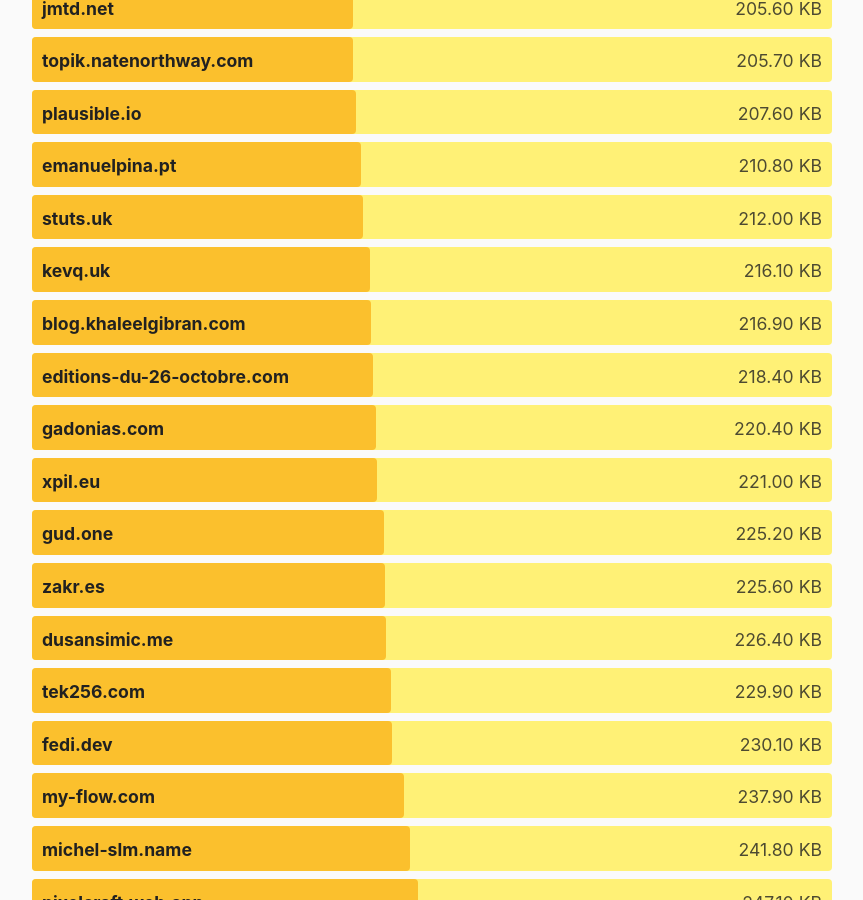
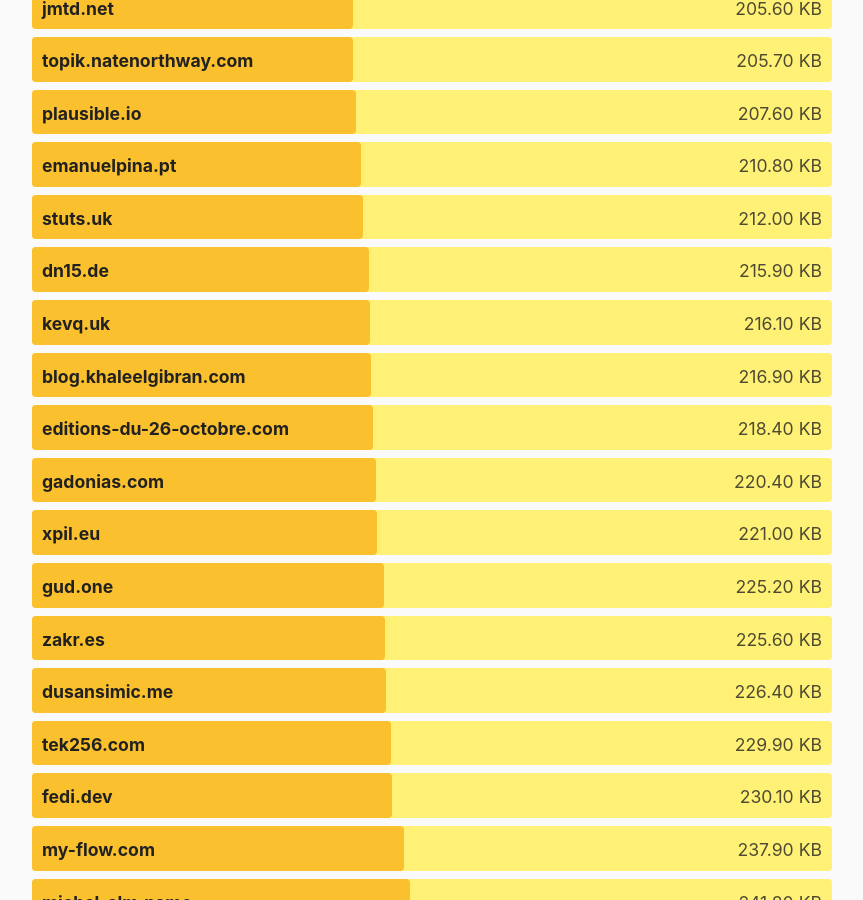
Before and after one commit to kevquirk/512kb.club, a Jekyll site: the page built from index.md, in a window 1280 px wide and 900 px high, scrolled down 12508 px. Shown: the whole window, without its empty margins (208-1071 px from the left). Built offline with Jekyll 4.4.1, drawn with Linux system fonts in a browser that asks for light colours.

Commit message:
Updated dn15.de
https://gtmetrix.com/reports/dn15.de/g8Prq0i2/

- domain: dn15.de
  url: https://dn15.de/
  size: 215.9
  last_checked: 2021-05-31

```diff
--- a/_data/sites.yml
+++ b/_data/sites.yml
@@ -324,9 +324,9 @@
   last_checked: 2021-05-18
 
 - domain: dn15.de
-  url: https://dn15.de//
-  size: 459.6
-  last_checked: 2021-05-17
+  url: https://dn15.de/
+  size: 215.9
+  last_checked: 2021-05-31
 
 - domain: docs.j7k6.org
   url: https://docs.j7k6.org/
```
